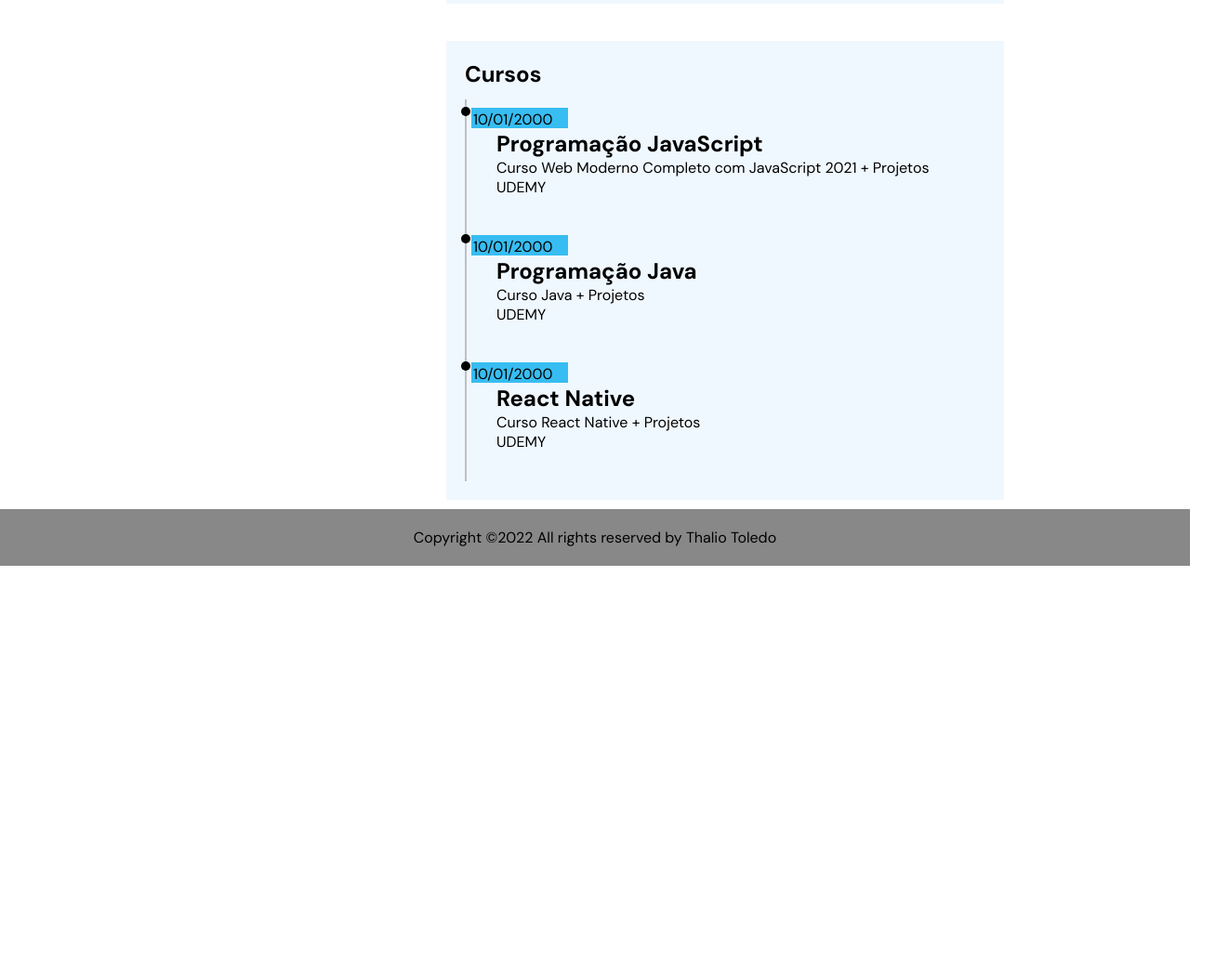
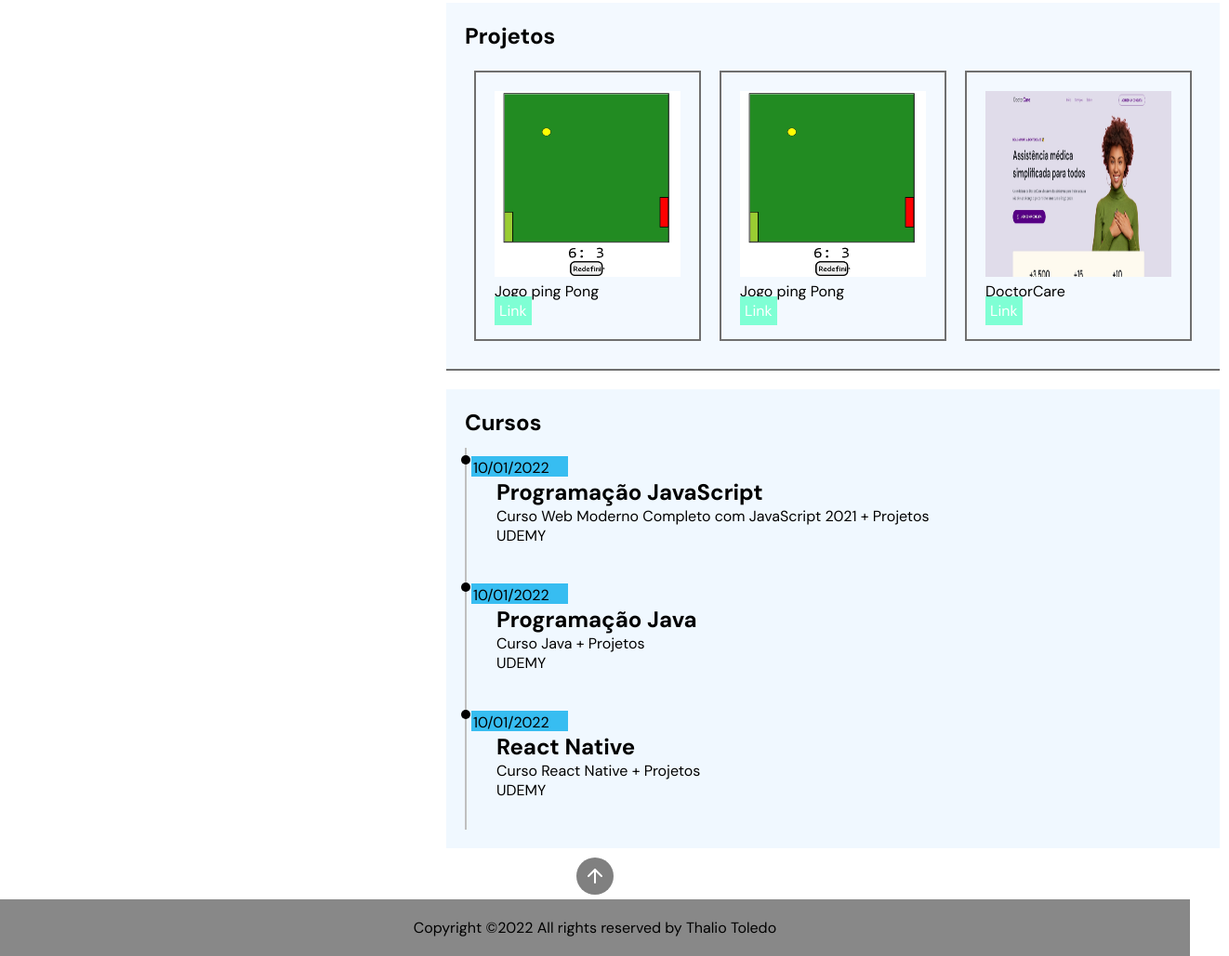
Before and after one commit to Thalio-Toledo/Porf-lio, a plain HTML site: page index.html in a window 1280 px wide. Shown: the part 1257-2286 px from the top of the page at 93% size, 1322 px wide, since content can reach past the window. Before the commit the page ends 1866 px from the top, so only its background shows below. Drawn offline with Linux system fonts and the light colour scheme.

Commit message:
alterações no projeto

```diff
--- a/index.html
+++ b/index.html
@@ -13,22 +13,23 @@
       href="https://fonts.googleapis.com/css2?family=DM+Sans:wght@400;700&display=swap"
       rel="stylesheet"
     />
+    <link href="https://cdnjs.cloudflare.com/ajax/libs/font-awesome/6.1.1/css/all.min.css" rel="stylesheet">
 
   </head>
   <body>
 
 
-    <div class="menu">
+    <div class="menu" id="menu">
       <ul>
-        <li>Sobre mim</li>
-        <li>Contato</li>
-        <li>Currículo</li>
+        <li><a href="#sobre">Sobre mim</a></li>
+        <li><a href="#">Contato</a></li>
+        <li><a href="#">Currículo</a></li>
       </ul>
     </div>
 
     <div class="main-container">
 
-    <div class="col-a">
+    <div class="col-a" >
      <div id="card"  >
        <div id="img-avatar">
          <img src="assets/avatar.jfif" alt="" />
@@ -36,6 +37,10 @@
        <h1>Thalio Toledo da Silva</h1>
        <p>Desenvolvedor Front-end</p>
        <p>Me siga nas redes socias</p>
+       <br>
+
+       <p><a href="https://github.com/Thalio-Toledo" target="_blank"><i class="fa-brands fa-github"></i>Github</a></p>
+       <p><a href="#" target="_blank"><i class="fa-brands fa-instagram"></i>Instagram</a></p>
      </div>
     </div>
 
@@ -64,7 +69,7 @@
       </div>
     </section>
 
-    <section class="sobre-mim">
+    <section class="sobre-mim" id="sobre">
       <div class="cards">
 
         <h1>SOBRE MIM</h1>
@@ -159,7 +164,31 @@
 
     </section>
 
-    <section class="projetos"></section>
+    <section class="projetos">
+      <div class="cards">
+        <h1>Projetos</h1>
+        <div class="projetos-cartoes">
+        <div class="item">
+          <img src="assets/jogoPong.jpg" alt="jogo ping pong em JavaScript">
+          <p>Jogo ping Pong</p>
+          <a href="#">Link</a>
+        </div>
+
+        <div class="item">
+          <img src="assets/jogoPong.jpg" alt="jogo ping pong em JavaScript">
+          <p>Jogo ping Pong</p>
+          <a href="#">Link</a>
+        </div>
+
+        <div class="item">
+          <img src="assets/DoctorCare.jpg" alt="Site DoctorCare responsivo">
+          <p>DoctorCare</p>
+          <a href="#">Link</a>
+        </div>
+      </div>
+
+      </div>
+    </section>
 
     <section class="Cursos">
 
@@ -190,6 +219,33 @@
    </div>
   </div>
 
+  <a id="backToTopButton"  href="#menu">
+    <svg
+      width="40"
+      height="40"
+      viewBox="0 0 40 40"
+      fill="none"
+      xmlns="http://www.w3.org/2000/svg"
+    >
+      <circle cx="20" cy="20" r="20" fill="gray" />
+      <path
+        d="M20 27V13"
+        stroke="white"
+        stroke-width="2"
+        stroke-linecap="round"
+        stroke-linejoin="round"
+      />
+      <path
+        d="M13 20L20 13L27 20"
+        stroke="white"
+        stroke-width="2"
+        stroke-linecap="round"
+        stroke-linejoin="round"
+      />
+    </svg>
+  </a>
+
+
 
     <footer>
       Copyright ©2022 All rights reserved by Thalio Toledo
--- a/style.css
+++ b/style.css
@@ -29,6 +29,13 @@ body {
   list-style: none;
   padding: 1rem;
 }
+.menu a {
+  text-decoration: none;
+  color: black;
+}
+.menu a:hover {
+  color: rgb(0, 136, 255);
+}
 #card {
   background-color: rgb(255, 255, 255);
   display: flex;
@@ -45,6 +52,10 @@ body {
   border-radius: 100%;
   width: 100%;
 }
+#card a {
+  text-decoration: none;
+  color: black;
+}
 
 section {
   text-align: left;
@@ -53,6 +64,27 @@ section {
 
 section h1 {
   margin-bottom: 1.2rem;
+}
+
+.projetos .projetos-cartoes {
+  display: flex;
+  flex-direction: row;
+}
+
+.projetos-cartoes .item {
+  margin: 1rem;
+  padding: 2rem;
+  border: 0.2rem solid rgb(111, 111, 111);
+}
+.projetos-cartoes img {
+  width: 20rem;
+  height: 20rem;
+}
+.projetos-cartoes .item a {
+  background-color: aquamarine;
+  color: white;
+  text-decoration: none;
+  padding: 0.5rem;
 }
 
 .cards {
@@ -98,7 +130,7 @@ section h1 {
 }
 
 .timeline-item p::after {
-  content: '10/01/2000';
+  content: '10/01/2022';
   margin: 0 auto;
   width: 10rem;
   height: 1.8rem;
```
Also changed, not shown: assets/DoctorCare.jpg (added), assets/jogoPong.jpg (added).
